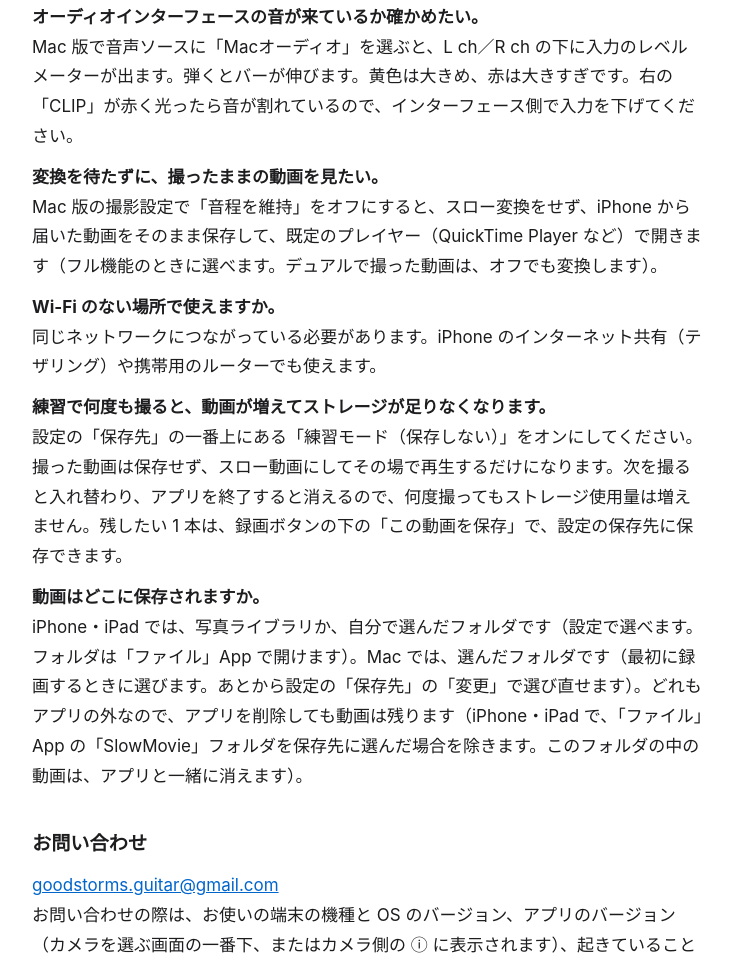
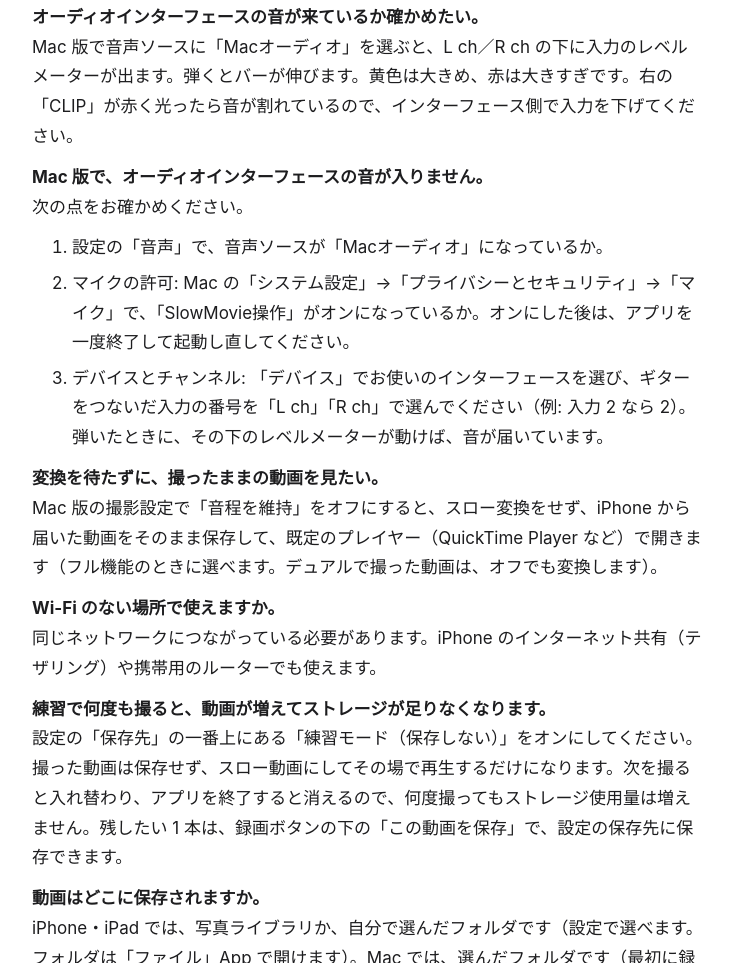
Before and after one commit to goodstorms/slowmovie-support, a plain HTML site: page ja/support.html in a window 1280 px wide. Shown: the part 2597-3560 px from the top of the page, without its empty margins (272-1004 px from the left). Drawn offline with Linux system fonts and the light colour scheme.

Commit message:
Support: audio interface sound on Mac

```diff
--- a/ja/support.html
+++ b/ja/support.html
@@ -76,6 +76,13 @@ iPhone・iPad 版と Mac 版は別のアプリで、購入も別です。iPhone
 Mac 版では、スペースキーで録画の開始・停止ができます（カウントダウン中に押すとキャンセルになります）。スペースキーを送るよう設定できる足元のペダル（USB や Bluetooth の譜めくりペダルなど）を使えば、楽器を弾きながら足で操作できます。</p>
 <p><strong>オーディオインターフェースの音が来ているか確かめたい。</strong><br>
 Mac 版で音声ソースに「Macオーディオ」を選ぶと、L ch／R ch の下に入力のレベルメーターが出ます。弾くとバーが伸びます。黄色は大きめ、赤は大きすぎです。右の「CLIP」が赤く光ったら音が割れているので、インターフェース側で入力を下げてください。</p>
+<p><strong>Mac 版で、オーディオインターフェースの音が入りません。</strong><br>
+次の点をお確かめください。</p>
+<ol>
+<li>設定の「音声」で、音声ソースが「Macオーディオ」になっているか。</li>
+<li>マイクの許可: Mac の「システム設定」→「プライバシーとセキュリティ」→「マイク」で、「SlowMovie操作」がオンになっているか。オンにした後は、アプリを一度終了して起動し直してください。</li>
+<li>デバイスとチャンネル: 「デバイス」でお使いのインターフェースを選び、ギターをつないだ入力の番号を「L ch」「R ch」で選んでください（例: 入力 2 なら 2）。弾いたときに、その下のレベルメーターが動けば、音が届いています。</li>
+</ol>
 <p><strong>変換を待たずに、撮ったままの動画を見たい。</strong><br>
 Mac 版の撮影設定で「音程を維持」をオフにすると、スロー変換をせず、iPhone から届いた動画をそのまま保存して、既定のプレイヤー（QuickTime Player など）で開きます（フル機能のときに選べます。デュアルで撮った動画は、オフでも変換します）。</p>
 <p><strong>Wi-Fi のない場所で使えますか。</strong><br>
```
Also changed, not shown: en/support.html (+7 -0 lines).
